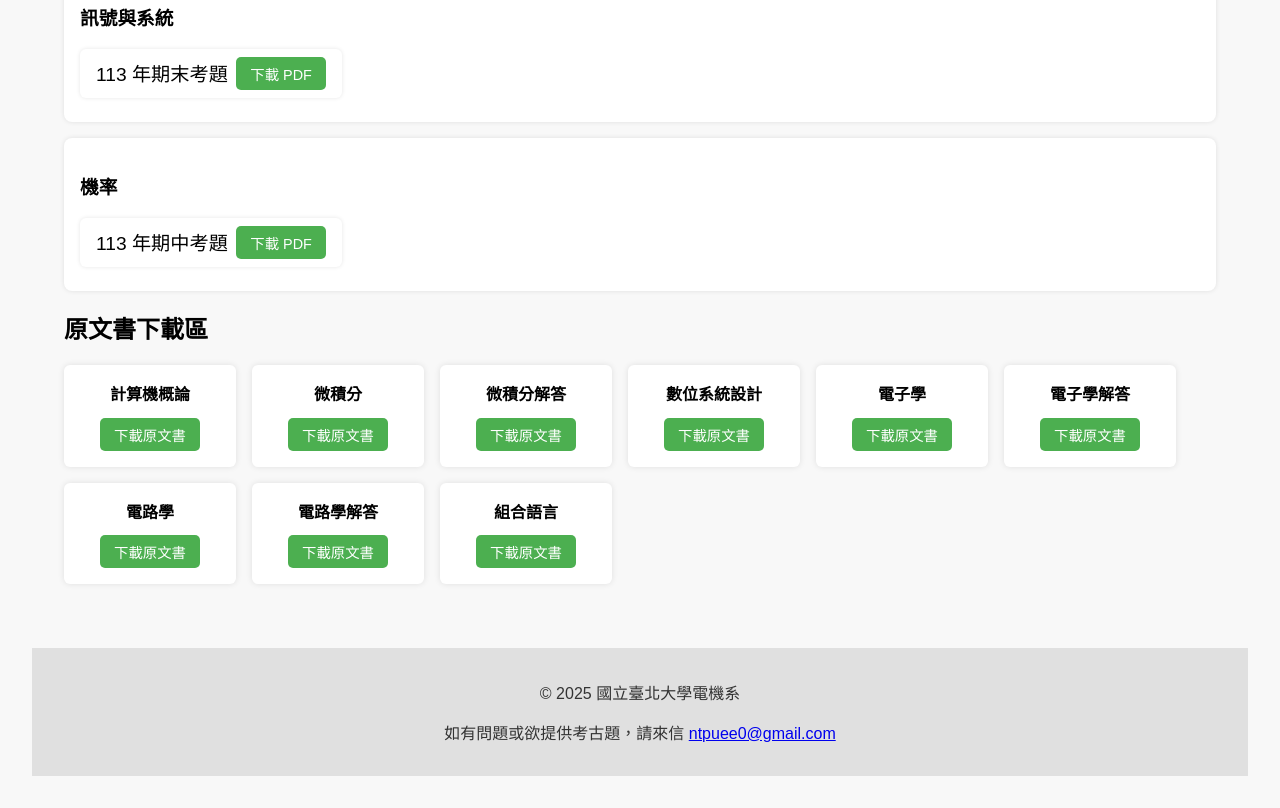
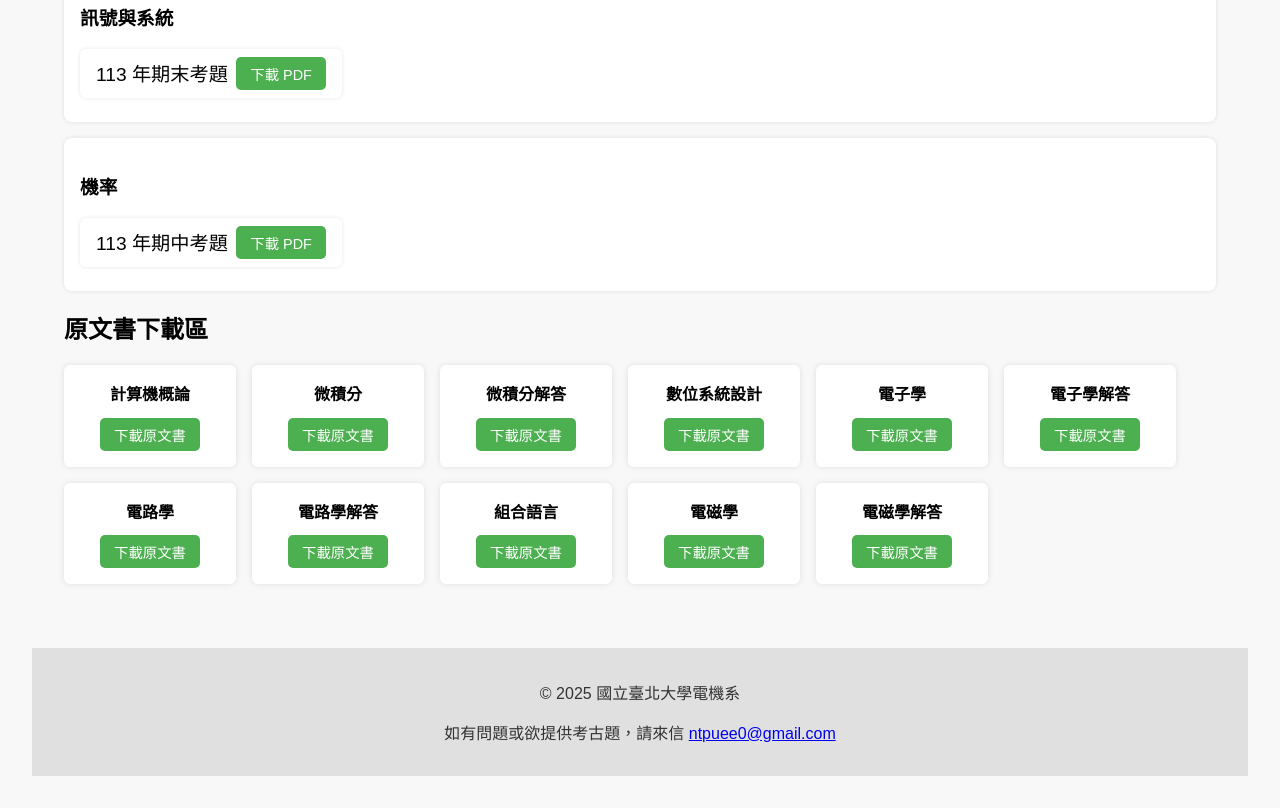
Before and after one commit to ntpu-ee/previous-exam, a plain HTML site: page index.html in a window 1280 px wide. Shown: the part 2069-2877 px from the top of the page. Drawn offline with Linux system fonts and the light colour scheme.

Commit message:
Update index.html

```diff
--- a/index.html
+++ b/index.html
@@ -154,6 +154,14 @@
         <span>組合語言</span>
         <a class="download-btn" href="https://drive.google.com/file/d/11sWeYKGPpLQ3x68OiwRKfUJ7vUpC7wNk/view?usp=drive_link" target="_blank">下載原文書</a>
       </div>
+      <div class="book-card">
+        <span>電磁學</span>
+        <a class="download-btn" href="https://drive.google.com/file/d/1-Pq5W3HfyLRV0KS8MvhM9pv8zq0gBSqF/view?usp=drivesdk" target="_blank">下載原文書</a>
+      </div>
+      <div class="book-card">
+        <span>電磁學解答</span>
+        <a class="download-btn" href="https://drive.google.com/file/d/1uGLi0x9d7dWTILdUxNX43VCmax-mzgjk/view?usp=drivesdk" target="_blank">下載原文書</a>
+      </div>
     </div>
 
   </main>
```
